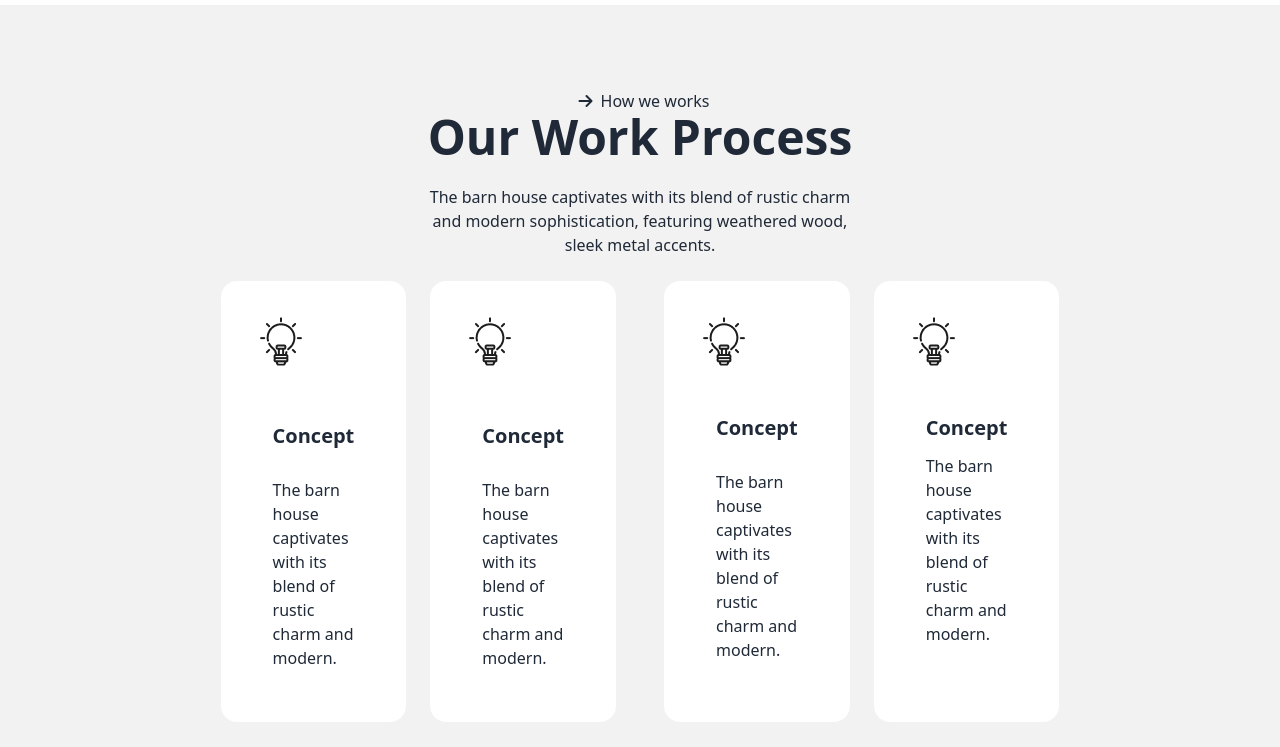
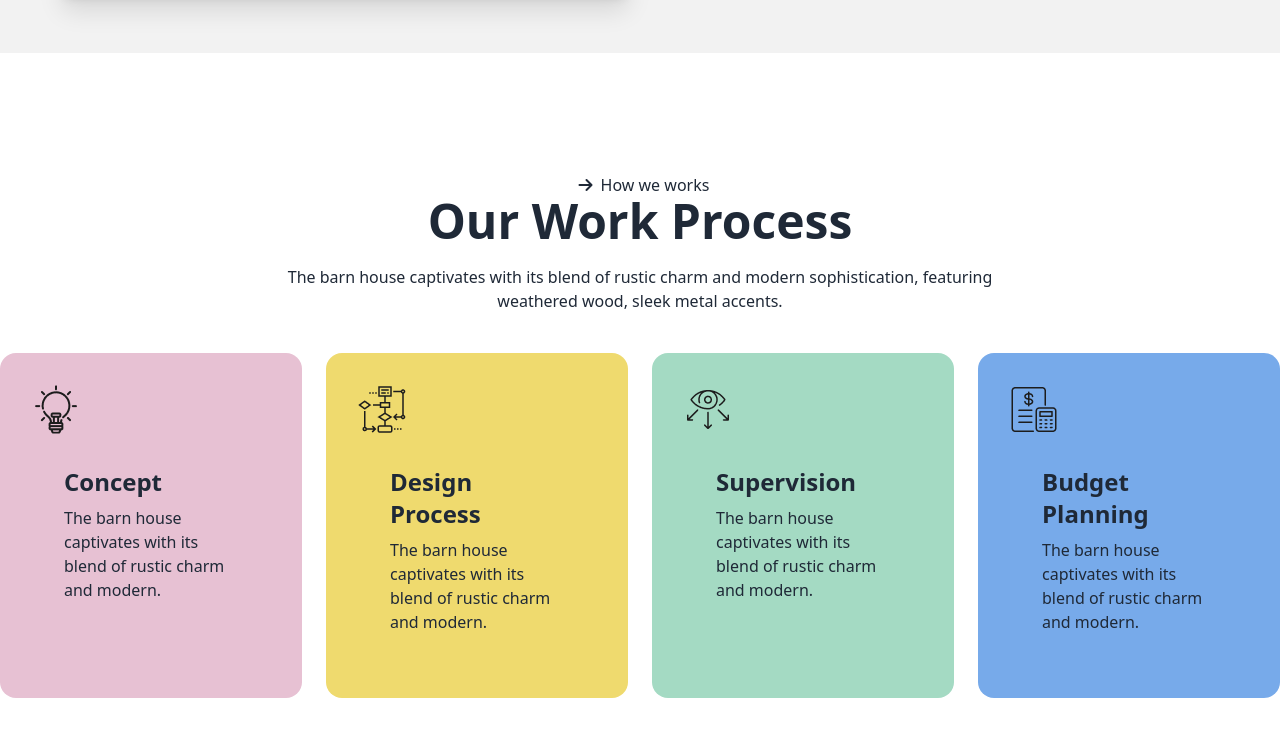
Before and after one commit to minhazcdbl/B10-Assignment-03, a plain HTML site: page index.html in a window 1280 px wide. Shown: the part 1573-2320 px from the top of the page. Drawn offline with nearby package versions, Linux system fonts and the light colour scheme.

Commit message:
sixth commit

```diff
--- a/index.html
+++ b/index.html
@@ -175,7 +175,7 @@
           </div>
           <div>
                <div>
-              <button><i class="fa-solid fa-arrow-right"></i>About us</button>
+              <button><i class="fa-solid fa-arrow-right p-10"></i>About us</button>
             </div>
           </div>
 
@@ -187,7 +187,7 @@
 
           <div class="card card-side bg-base-100 shadow-xl">
             <figure>
-              <img src="./assets/commercial.png" alt="">
+              <img  class="p-2"src="./assets/commercial.png" alt="">
             </figure>
             <div class="card-body">
               <h2 class="card-title">Commercial</h2>
@@ -203,7 +203,7 @@
 
           <div class="card card-side bg-base-100 shadow-xl mt-2">
             <figure>
-              <img src="./assets/residential.png" alt="">
+              <img class="p-2" src="./assets/residential.png" alt="">
             </figure>
             <div class="card-body">
               <h2 class="card-title">Residential</h2>
@@ -227,78 +227,68 @@
 <br>
 
 
-
-
-    <div class="hero bg-base-200 min-h-screen">
-      <div class="hero-content text-center">
-        <div class="max-w-md">
+<section class="text-center my-24 mx-auto">
   <h3> <i class="fa-solid fa-arrow-right px-2"></i>How we works</h3>
-          <h1 class="text-5xl font-bold">Our Work Process</h1>
-          <p class="py-6">
-            The barn house captivates with its blend of rustic charm and modern sophistication, featuring weathered wood, sleek metal accents.
-          </p>
-
-
-          <div class="flex justify-center ma-auto">
-
-            <div class="card bg-base-100  p-5 gap-2 w-80">
-              <div>
-                <img class="py-4 px-4" src="./assets/concept.png" alt="">
+  <h2 class="text-5xl font-extrabold mb-5">Our Work Process</h2>
+  <p class="lg:max-w-3xl mb-10 mx-auto">The barn house captivates with its blend of rustic charm and modern sophistication, featuring weathered wood, sleek metal accents. </p>
+  <!-- featured tea card container -->
+  <div class="grid gap-6 grid-cols-1 md:grid-cols-2 lg:grid-cols-4">
+      <!-- first card -->
+      <div class="card p-8 bg-[#E7C1D3] text-left">
+        <div class="float-left">
+          <img src="./assets/concept.png" alt="Description of image">
         </div>
-              <div class="card-body space-y-5">
-                <h2 class="card-title">Concept</h2>
-                <p class="text-left">
-                  The barn house captivates with its blend of rustic charm and modern.
-                </p>
-
+          <!-- <figure><img class="justify-start" src="./assets/concept.png" alt="" /></figure> -->
+          <div class="card-body justify-center">
+              <h2 class="text-2xl font-bold">Concept</h2>
+              <p>The barn house captivates with its blend of rustic charm and modern.</p>
           </div>
       </div>
+      <!-- second card -->
+      <div class="card p-8 bg-[#EFDA6E] text-left">
 
-            <div class="card bg-base-100 w-80 p-5 mx-6 gap-2">
-              <div>
-                <img class="py-4 px-4" src="./assets/concept.png" alt="">
+        <div class="float-left">
+          <img src="./assets/flow-chart.png" alt="Description of image">
         </div>
-              <div class="card-body space-y-5">
-                <h2 class="card-title">Concept</h2>
-                <p class="text-left">
-                  The barn house captivates with its blend of rustic charm and modern.
-                </p>
-
+          <!-- <figure><img src="./assets/flow-chart.png" alt="" /></figure> -->
+          <div class="card-body justify-center">
+              <h2 class="text-2xl font-bold">Design Process</h2>
+              <p>The barn house captivates with its blend of rustic charm and modern.</p>
           </div>
       </div>
-            <div class="card bg-base-100 w-80 p-5 mx-6">
-              <div>
-                <img class="py-4 px-4" src="./assets/concept.png" alt="">
+      <!-- third card -->
+      <div class="card p-8 bg-[#A4DAC3] text-left">
+
+        <div class="float-left">
+          <img src="./assets/vision.png" alt="Description of image">
         </div>
-              <div class="card-body space-y-5">
-                <h2 class="card-title">Concept</h2>
-                <p class="text-left">
-                  The barn house captivates with its blend of rustic charm and modern.
-                </p>
-
+          <!-- <figure><img src="./assets/vision.png" alt="" /></figure> -->
+          <div class="card-body justify-center">
+              <h2 class="text-2xl font-bold">Supervision</h2>
+              <p>The barn house captivates with its blend of rustic charm and modern.</p>
           </div>
       </div>
-            <div class="card bg-base-100  p-5 ">
-              <div>
-                <img class="py-4 px-4" src="./assets/concept.png" alt="">
+      <!-- fourth card -->
+      <div class="card p-8 bg-[#77AAEA] text-left">
+        <div class="float-left">
+          <img src="./assets/budget-planning.png" alt="Description of image">
         </div>
-              <div class="card-body space-y-1">
-                <h2 class="card-title">Concept</h2>
-                <p class="text-left">
-                  The barn house captivates with its blend of rustic charm and modern.
-                </p>
-
+          <!-- <figure><img src="./assets/budget-planning.png" alt="Shoes" /></figure> -->
+          <div class="card-body justify-center">
+              <h2 class="text-2xl font-bold">Budget Planning</h2>
+              <p>The barn house captivates with its blend of rustic charm and modern.</p>
           </div>
       </div>
+  </div>
+</section>
 
 
 
-        </div>
 
-        </div>
 
-      </div>
-    </div>
+
+
+
 
     <section>
 
```
Lines whose indentation alone changed are shown as unchanged.
